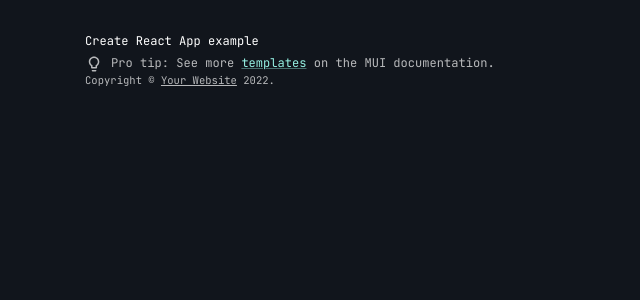
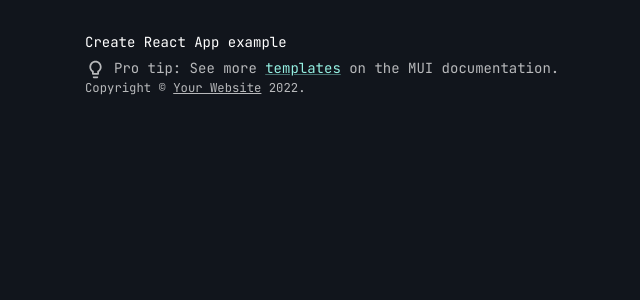
Before and after one commit to alicenet/alice-mui-provider, a React (Create React App) app: page / in a window 1280 px wide. Shown: the top 300 px of the page, without its empty margins (279-919 px from the left). Built offline with nearby package versions, Linux system fonts and the light colour scheme.

Commit message:
Revert "Font is bigger than previous one"
This reverts commit 4857abf814d251f8387ba655a17e02b55871e51f.

```diff
--- a/src/style/theme.js
+++ b/src/style/theme.js
@@ -62,11 +62,11 @@
         }
     },
     typography: {
-        fontSize: 13,
         fontFamily: 'JetBrains Mono',
         button: {
             fontSize: '1.15rem',
             textTransform: 'none',
+            fontWeight: 600,
         },
     },
     spacing: 8,
@@ -92,7 +92,7 @@
         MuiCssBaseline: {
             styleOverrides: {
                 html: {
-                    fontSize: 13,
+                    fontSize: "14px",
                     "&::-webkit-scrollbar, & *::-webkit-scrollbar": {
                         "-webkit-appearance": "none",
                         width: 10,
```
